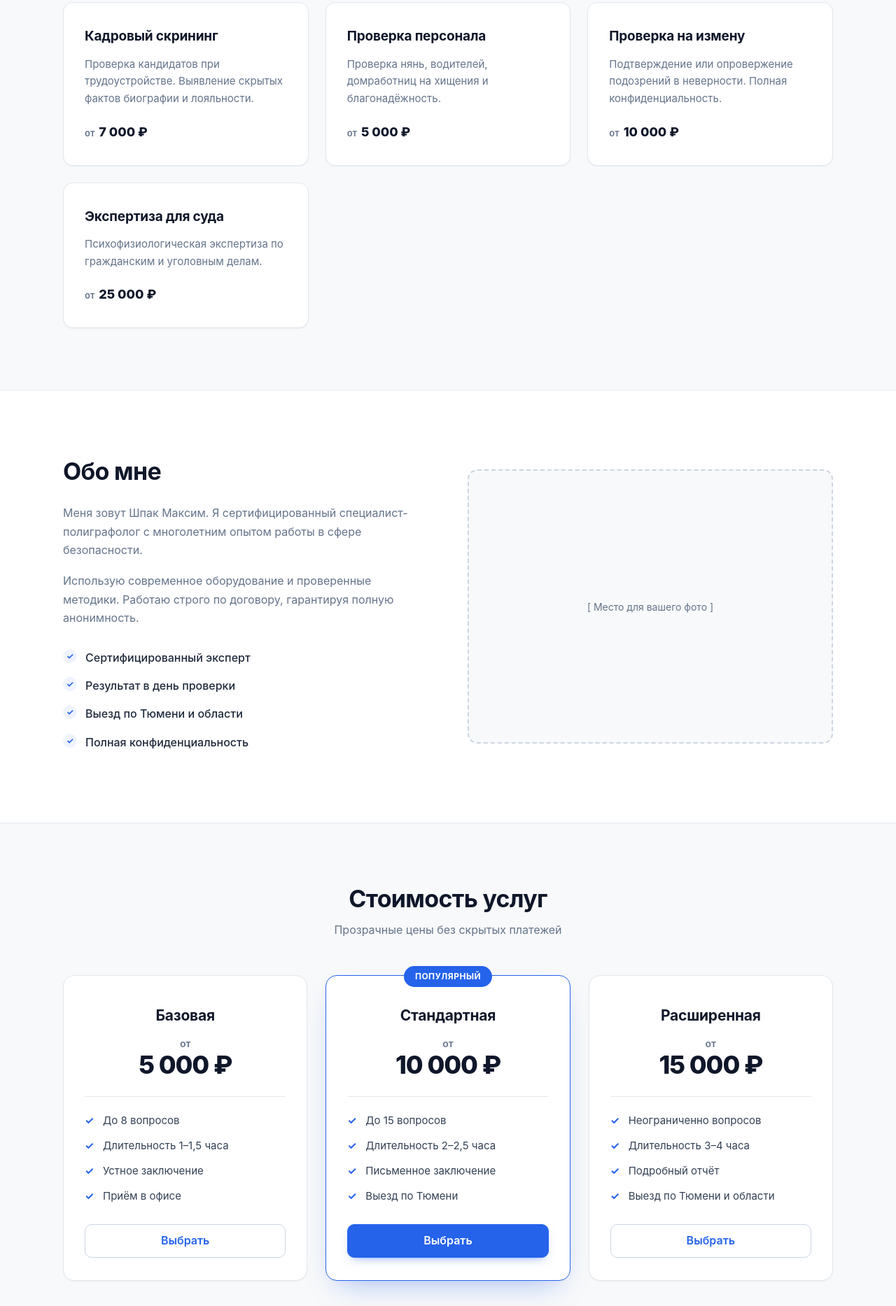
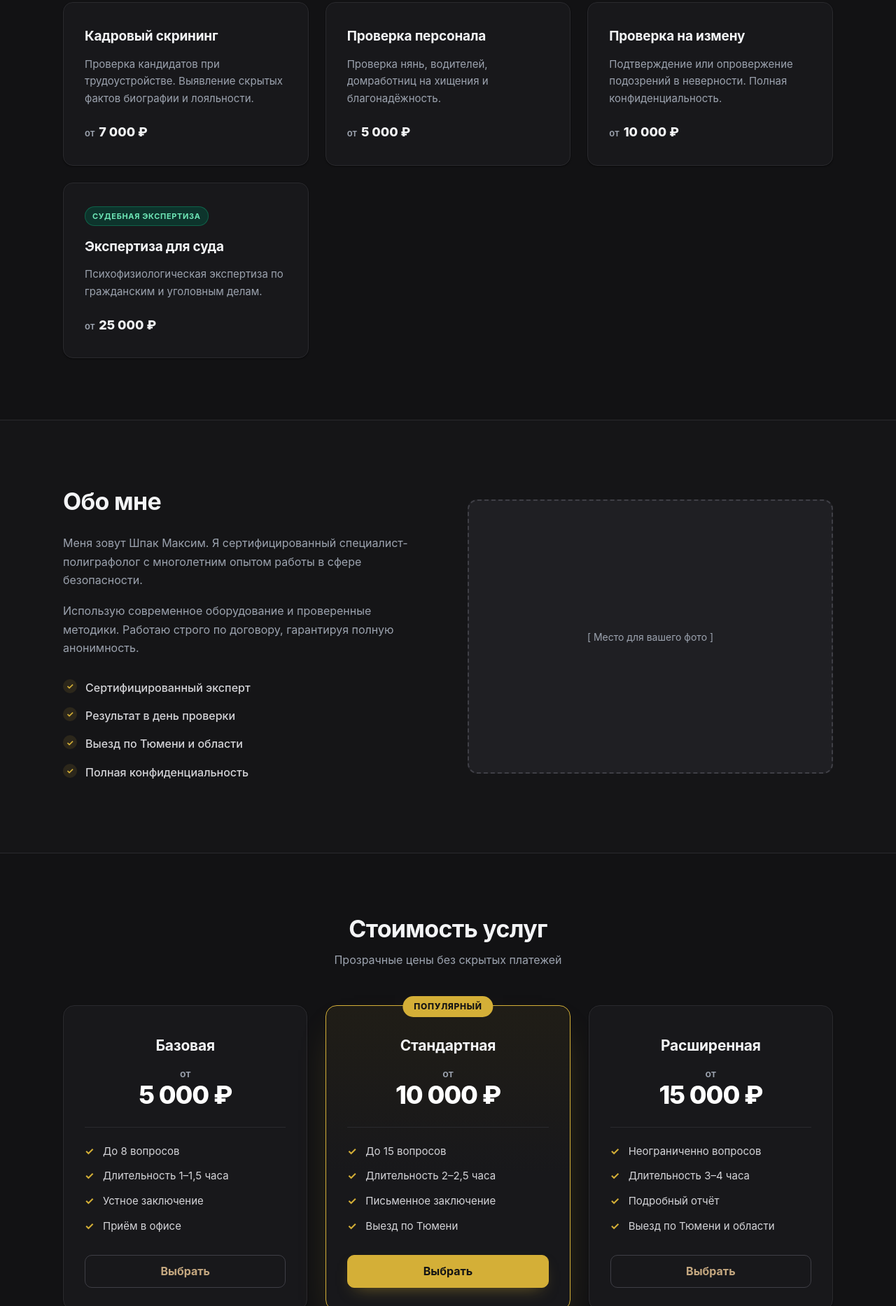
Before and after one commit to MozaiKaXL/shpak-poligraf, a plain HTML site: page index.html in a window 1280 px wide. Shown: the part 933-2800 px from the top of the page at 70% size. Drawn offline with Linux system fonts and the light colour scheme.

Commit message:
Update index.html

```diff
--- a/index.html
+++ b/index.html
@@ -3,27 +3,28 @@
 <head>
   <meta charset="UTF-8">
   <meta name="viewport" content="width=device-width, initial-scale=1.0">
+  <meta name="theme-color" content="#121214">
   <title>Полиграфолог Шпак Максим | Детектор лжи в Тюмени</title>
   <meta name="description" content="Профессиональная проверка на полиграфе для бизнеса и частных лиц. 10+ лет опыта, 800+ проверок, точность 98%. Полная конфиденциальность, официальное заключение. Тюмень и область.">
   <style>
     :root {
-      /* Палитра «Корпоративное доверие» */
-      --bg: #F8F9FA;
-      --surface: #FFFFFF;
-      --ink: #0F172A;
-      --ink-2: #1E293B;
-      --text: #334155;
-      --muted: #64748B;
-      --accent: #2563EB;
-      --accent-dark: #1D4ED8;
-      --accent-soft: #EFF4FE;
-      --line: #E2E8F0;
-      --line-strong: #CBD5E1;
-      --ok: #15803D;
-      --err: #B91C1C;
+      /* Палитра «Премиум и Конфиденциальность» */
+      --bg: #121214;          /* угольно-чёрный фон */
+      --bg-deep: #0B0B0D;     /* футер, блок заявки */
+      --surface: #18181B;     /* карточки */
+      --surface-2: #1F1F23;   /* подложки, поля */
+      --ink: #F3F4F6;         /* основной текст */
+      --text: #D4D4D8;        /* абзацы */
+      --muted: #9CA3AF;       /* второстепенный текст */
+      --gold: #D4AF37;        /* акцент */
+      --gold-soft: #C5A880;
+      --gold-dark: #B8912C;
+      --emerald: #064E3B;     /* вторичный акцент */
+      --line: #2A2A2E;        /* рамки */
+      --line-2: #3F3F46;
       --radius: 14px;
-      --shadow-sm: 0 1px 2px rgba(15, 23, 42, .06);
-      --shadow-md: 0 14px 34px -14px rgba(15, 23, 42, .22);
+      --shadow-sm: 0 1px 2px rgba(0, 0, 0, .5);
+      --shadow-md: 0 18px 40px -18px rgba(0, 0, 0, .85);
     }
 
     * { box-sizing: border-box; margin: 0; padding: 0; }
@@ -42,7 +43,7 @@
 
     a { text-decoration: none; color: inherit; }
     ul { list-style: none; }
-    ::selection { background: #DBEAFE; color: var(--ink); }
+    ::selection { background: rgba(212, 175, 55, .28); color: #fff; }
 
     .container {
       max-width: 1140px;
@@ -53,37 +54,37 @@
     /* ---------- Кнопки ---------- */
     .btn {
       display: inline-block;
-      background: var(--accent);
-      color: #fff;
+      background: var(--gold);
+      color: #141414;
       padding: 13px 26px;
       border-radius: 10px;
-      font-weight: 600;
+      font-weight: 700;
       font-size: 16px;
       line-height: 1.2;
       text-align: center;
-      border: 1px solid var(--accent);
+      border: 1px solid var(--gold);
       cursor: pointer;
       transition: background .2s, border-color .2s, transform .08s, box-shadow .2s;
-      box-shadow: 0 6px 16px -8px rgba(37, 99, 235, .7);
+      box-shadow: 0 10px 24px -12px rgba(212, 175, 55, .55);
     }
-    .btn:hover { background: var(--accent-dark); border-color: var(--accent-dark); }
+    .btn:hover { background: #E0BE4E; border-color: #E0BE4E; }
     .btn:active { transform: translateY(1px); }
-    .btn:focus-visible { outline: 3px solid rgba(37, 99, 235, .35); outline-offset: 2px; }
-    .btn:disabled { opacity: .65; cursor: not-allowed; transform: none; box-shadow: none; }
+    .btn:focus-visible { outline: 3px solid rgba(212, 175, 55, .35); outline-offset: 2px; }
+    .btn:disabled { opacity: .55; cursor: not-allowed; transform: none; box-shadow: none; }
 
     .btn-ghost {
       background: transparent;
-      color: var(--accent);
-      border: 1px solid var(--line-strong);
+      color: var(--gold-soft);
+      border: 1px solid var(--line-2);
       box-shadow: none;
     }
-    .btn-ghost:hover { background: var(--accent-soft); border-color: var(--accent); }
+    .btn-ghost:hover { background: rgba(212, 175, 55, .08); border-color: var(--gold-soft); color: var(--gold); }
 
     /* ---------- Шапка ---------- */
     header {
       padding: 16px 0;
       border-bottom: 1px solid var(--line);
-      background: rgba(255, 255, 255, .88);
+      background: rgba(18, 18, 20, .88);
       backdrop-filter: blur(12px);
       -webkit-backdrop-filter: blur(12px);
       position: sticky;
@@ -103,7 +104,7 @@
       letter-spacing: -.02em;
       color: var(--ink);
     }
-    .logo span { color: var(--accent); }
+    .logo span { color: var(--gold); }
     .header-contact { display: flex; align-items: center; gap: 22px; }
     .phone {
       font-weight: 700;
@@ -111,13 +112,13 @@
       color: var(--ink);
       white-space: nowrap;
     }
-    .phone:hover { color: var(--accent); }
+    .phone:hover { color: var(--gold); }
 
     /* ---------- Первый экран ---------- */
     .hero {
       padding: 96px 0 84px;
       background:
-        radial-gradient(900px 460px at 88% -12%, #E6EEFC 0%, rgba(248, 249, 250, 0) 68%),
+        radial-gradient(820px 440px at 85% -15%, rgba(212, 175, 55, .13) 0%, rgba(18, 18, 20, 0) 70%),
         var(--bg);
       border-bottom: 1px solid var(--line);
     }
@@ -148,7 +149,7 @@
       line-height: 1.1;
       font-weight: 800;
       letter-spacing: -.03em;
-      color: var(--accent);
+      color: var(--gold);
       margin-bottom: 4px;
     }
     .stat-item p { font-size: 14px; color: var(--muted); }
@@ -178,11 +179,12 @@
       border: 1px solid var(--line);
       box-shadow: var(--shadow-sm);
       transition: transform .22s, box-shadow .22s, border-color .22s;
+      position: relative;
     }
     .service-card:hover {
       transform: translateY(-4px);
       box-shadow: var(--shadow-md);
-      border-color: var(--accent);
+      border-color: rgba(212, 175, 55, .55);
     }
     .service-card h3 {
       font-size: 19px;
@@ -203,8 +205,23 @@
       margin-right: 2px;
     }
 
+    /* метка «Судебная экспертиза» — единственное место с изумрудным */
+    .tag {
+      display: inline-block;
+      margin-bottom: 14px;
+      padding: 4px 10px;
+      border-radius: 999px;
+      font-size: 11px;
+      font-weight: 700;
+      letter-spacing: .06em;
+      text-transform: uppercase;
+      color: #6EE7B7;
+      background: rgba(6, 78, 59, .55);
+      border: 1px solid rgba(16, 185, 129, .35);
+    }
+
     /* ---------- Обо мне ---------- */
-    .about { background: var(--surface); border-top: 1px solid var(--line); border-bottom: 1px solid var(--line); }
+    .about { background: #151517; border-top: 1px solid var(--line); border-bottom: 1px solid var(--line); }
     .about-grid {
       display: grid;
       grid-template-columns: 1fr 1fr;
@@ -223,7 +240,7 @@
       margin-bottom: 14px;
       padding-left: 32px;
       position: relative;
-      color: var(--ink-2);
+      color: var(--text);
       font-weight: 500;
     }
     .features li::before {
@@ -238,13 +255,13 @@
       justify-content: center;
       font-size: 12px;
       font-weight: 700;
-      color: var(--accent);
-      background: var(--accent-soft);
+      color: var(--gold);
+      background: rgba(212, 175, 55, .12);
       border-radius: 50%;
     }
     .photo-placeholder {
-      background: var(--bg);
-      border: 2px dashed var(--line-strong);
+      background: var(--surface-2);
+      border: 2px dashed var(--line-2);
       border-radius: var(--radius);
       aspect-ratio: 4 / 3;
       display: flex;
@@ -275,21 +292,22 @@
     }
     .price-card:hover { box-shadow: var(--shadow-md); }
     .price-card.popular {
-      border: 1.5px solid var(--accent);
-      box-shadow: 0 18px 40px -18px rgba(37, 99, 235, .45);
+      border: 1.5px solid var(--gold);
+      background: linear-gradient(180deg, rgba(212, 175, 55, .07) 0%, rgba(24, 24, 27, 1) 55%);
+      box-shadow: 0 24px 50px -22px rgba(212, 175, 55, .35);
     }
     .popular-badge {
       position: absolute;
       top: -14px;
       left: 50%;
       transform: translateX(-50%);
-      background: var(--accent);
-      color: #fff;
+      background: var(--gold);
+      color: #141414;
       padding: 5px 16px;
       border-radius: 999px;
       font-size: 12px;
-      font-weight: 700;
-      letter-spacing: .04em;
+      font-weight: 800;
+      letter-spacing: .06em;
       text-transform: uppercase;
       white-space: nowrap;
     }
@@ -304,7 +322,7 @@
       line-height: 1.15;
       font-weight: 800;
       letter-spacing: -.03em;
-      color: var(--ink);
+      color: #fff;
       margin-bottom: 24px;
     }
     .price-card .amount small {
@@ -332,25 +350,26 @@
       content: '✓';
       position: absolute;
       left: 0;
-      color: var(--accent);
+      color: var(--gold);
       font-weight: 700;
     }
 
     /* ---------- Заявка ---------- */
     .contact {
       background:
-        radial-gradient(700px 380px at 15% 0%, #1B2A4A 0%, rgba(15, 23, 42, 0) 70%),
-        var(--ink);
+        radial-gradient(720px 380px at 12% -10%, rgba(212, 175, 55, .12) 0%, rgba(11, 11, 13, 0) 70%),
+        var(--bg-deep);
     }
-    .contact .section-title h2 { color: #F3F4F6; }
-    .contact .section-title p { color: #94A3B8; }
+    .contact .section-title h2 { color: var(--ink); }
+    .contact .section-title p { color: var(--muted); }
     .form-wrapper {
       max-width: 600px;
       margin: 0 auto;
       background: var(--surface);
       padding: 40px;
+      border: 1px solid var(--line);
       border-radius: 18px;
-      box-shadow: 0 30px 60px -24px rgba(0, 0, 0, .55);
+      box-shadow: 0 30px 60px -24px rgba(0, 0, 0, .9);
     }
     .form-group { margin-bottom: 20px; }
     .form-group label {
@@ -375,13 +394,25 @@
     .form-group input:focus,
     .form-group textarea:focus {
       outline: none;
-      background: #fff;
-      border-color: var(--accent);
-      box-shadow: 0 0 0 3px rgba(37, 99, 235, .16);
+      background: #101012;
+      border-color: var(--gold);
+      box-shadow: 0 0 0 3px rgba(212, 175, 55, .16);
     }
     .form-group input::placeholder,
-    .form-group textarea::placeholder { color: #94A3B8; }
+    .form-group textarea::placeholder { color: #71717A; }
     .form-group textarea { resize: vertical; min-height: 88px; }
+
+    /* чтобы автозаполнение Chrome не заливало поля белым */
+    .form-group input:-webkit-autofill,
+    .form-group input:-webkit-autofill:hover,
+    .form-group input:-webkit-autofill:focus,
+    .form-group textarea:-webkit-autofill {
+      -webkit-text-fill-color: var(--ink);
+      -webkit-box-shadow: 0 0 0 1000px #101012 inset;
+      box-shadow: 0 0 0 1000px #101012 inset;
+      caret-color: var(--ink);
+      transition: background-color 9999s ease-in-out 0s;
+    }
 
     /* ловушка для спам-ботов — человек её не видит */
     .hp-field {
@@ -397,21 +428,21 @@
       margin-top: 16px;
       text-align: center;
       font-size: 14px;
-      color: #94A3B8;
+      color: var(--muted);
     }
-    .form-note a { color: #fff; font-weight: 600; border-bottom: 1px solid rgba(255, 255, 255, .35); }
-    .form-note a:hover { border-color: #fff; }
+    .form-note a { color: var(--gold-soft); font-weight: 600; border-bottom: 1px solid rgba(212, 175, 55, .35); }
+    .form-note a:hover { color: var(--gold); border-color: var(--gold); }
     .form-status { margin-top: 14px; text-align: center; font-size: 14px; font-weight: 500; min-height: 22px; }
-    .form-status.ok { color: var(--ok); }
-    .form-status.err { color: var(--err); }
+    .form-status.ok { color: #4ADE80; }
+    .form-status.err { color: #F87171; }
 
     /* ---------- Футер ---------- */
     footer {
-      background: var(--ink);
+      background: var(--bg-deep);
       padding: 28px 0;
       text-align: center;
-      border-top: 1px solid rgba(255, 255, 255, .08);
-      color: #94A3B8;
+      border-top: 1px solid var(--line);
+      color: var(--muted);
       font-size: 14px;
     }
 
@@ -497,6 +528,7 @@
           <div class="price"><small>от</small> 10 000 ₽</div>
         </div>
         <div class="service-card">
+          <span class="tag">Судебная экспертиза</span>
           <h3>Экспертиза для суда</h3>
           <p>Психофизиологическая экспертиза по гражданским и уголовным делам.</p>
           <div class="price"><small>от</small> 25 000 ₽</div>
```
